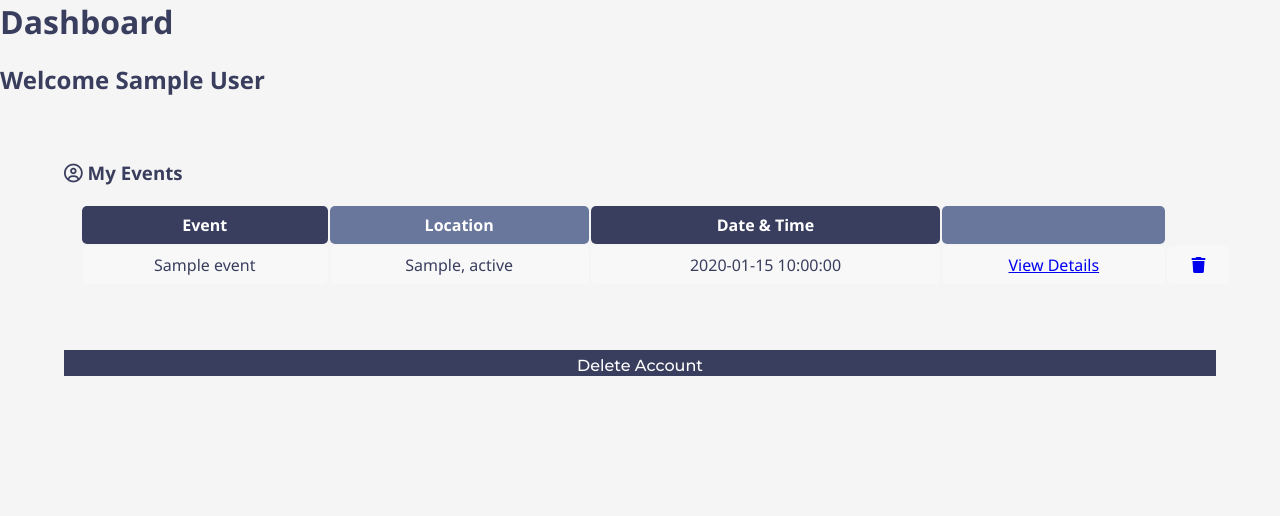
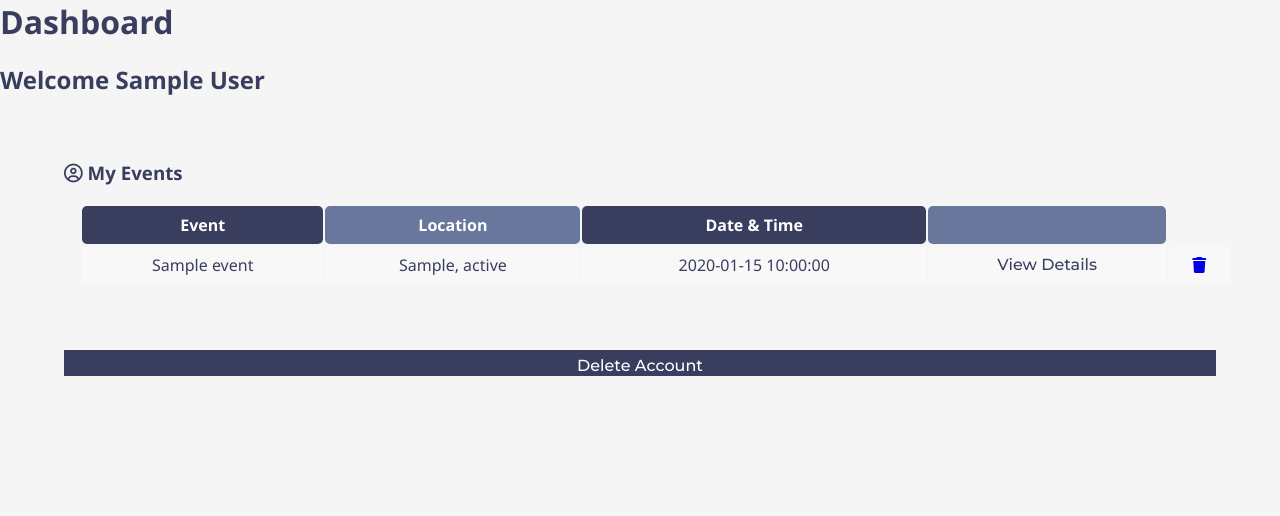
Before and after one commit to WSU-4110/Eventsly, a Flask app: page /dashboard.html in a window 1280 px wide. Shown: the part 55-571 px from the top of the page. Run offline with Flask 2, Linux system fonts and the light colour scheme; the visitor is signed in with stand-in values (Sample User, id 1); tables that the repository leaves empty hold one stand-in row (values such as "Sample post"); some libraries are stand-ins or nearby versions.

Commit message:
Adjusted stylings for View Details link in My Events table.

```diff
--- a/static/styles/dashboardStyleSheet.css
+++ b/static/styles/dashboardStyleSheet.css
@@ -48,8 +48,43 @@ body {
   background: #F8F8F8;
 }
 
+/*Styling for odd row View Details links*/
+.dash-table tr:nth-child(odd) a#viewdetails:link {
+  color: #3A3E5E;
+  background-color: transparent;
+  text-decoration: none;
+}
+.dash-table tr:nth-child(odd) a#viewdetails:hover:not(.active) {
+  color: #7b82b3;
+  text-decoration: none;
+}
+
+/*Styling for even row View Details links*/
+.dash-table tr:nth-child(even) a#viewdetails:link {
+  color: white;
+  background-color: transparent;
+  text-decoration: none;
+}
+.dash-table tr:nth-child(even) a#viewdetails:hover:not(.active) {
+  color: black;
+  text-decoration: none;
+}
+
+a#viewdetails{
+  font-family: 'Montserrat', sans-serif;
+  font-weight: 500;
+  height: 2%;
+  display:block;
+  text-align:center;
+  text-decoration: none;
 
 
+  padding: 0%;
+  margin: 0%;
+}
+
+
+/*Styles for Delete Account link*/
 a#deleteAccount:link {
   color: white;
   background-color: #3A3E5E;
--- a/templates/dashboard.html
+++ b/templates/dashboard.html
@@ -28,7 +28,7 @@
           </td>
           <td>{{event['date']}}
           </td>
-          <td><a href="eventdetails.html">View Details</a></td>
+          <td id = "linkcell"><a href="eventdetails.html" id="viewdetails">View Details</a></td>
           <td><a href="/deleteEvent/{{event['event_id']}}" name="eventid" value="{{event['event_id']}}"><i class="fas fa-trash"></i></a></td>
           </tr>
           {% endfor %}
```
